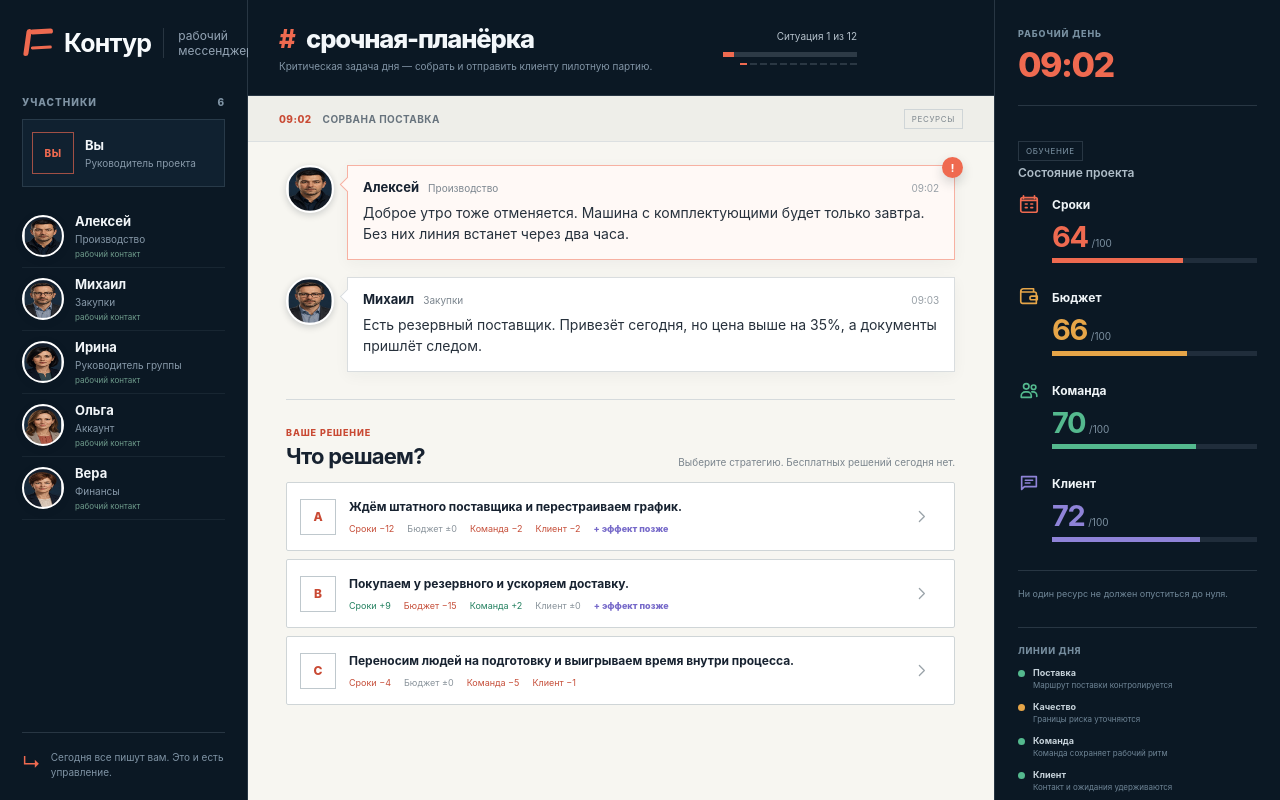
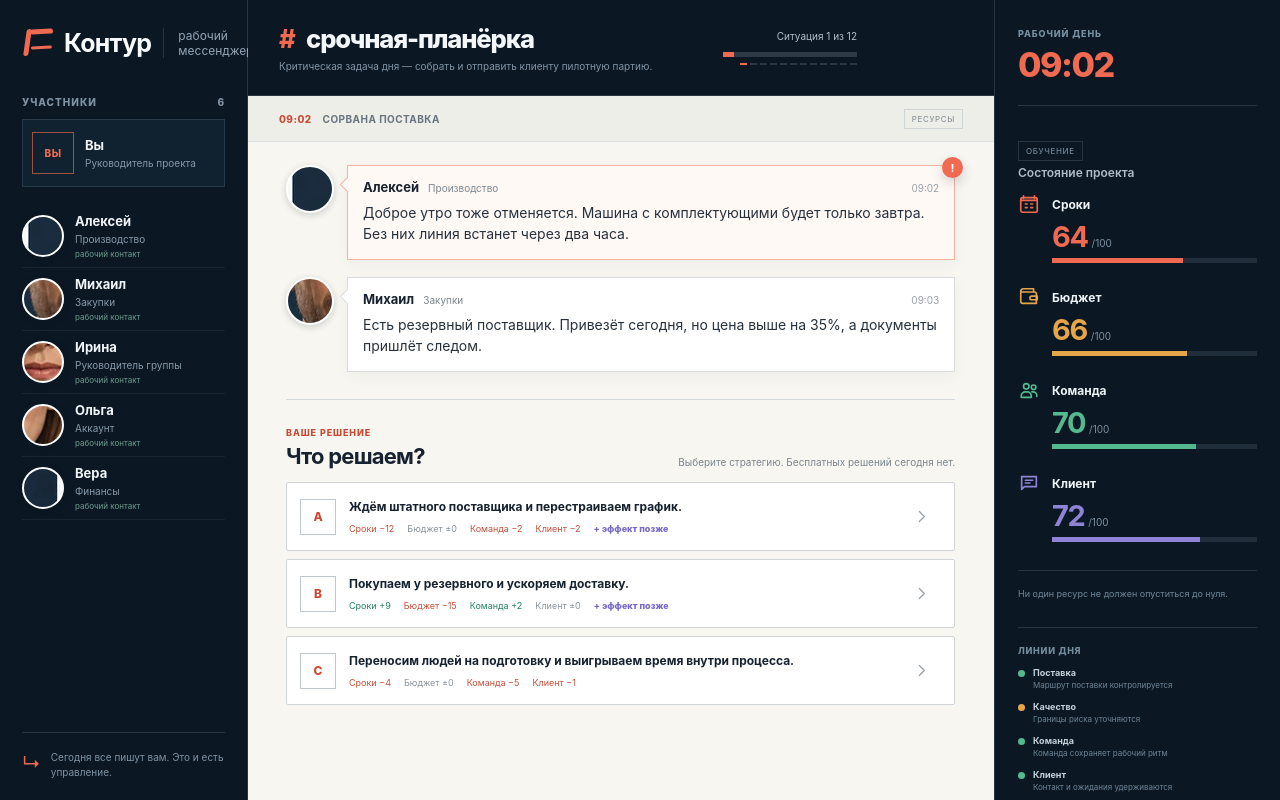
Before and after one commit to corvonerokronosis/urgent-planning-meeting, a React (Vite) app: page / in a window 1280 px wide. Both pictures are taken after a click on the button "Начать рабочий день". Built offline with nearby package versions, Linux system fonts and the light colour scheme.

Commit message:
Fix avatar aspect ratio
Preserve the portrait sprite proportions while cropping it inside circular avatar frames.

```diff
--- a/src/styles/global.css
+++ b/src/styles/global.css
@@ -598,7 +598,7 @@ a:focus-visible {
   border: 2px solid #fff;
   border-radius: 50%;
   background-repeat: no-repeat;
-  background-size: 500% 100%;
+
   background-color: #1a2c3b;
   box-shadow: 0 2px 7px rgba(12, 22, 31, 0.18);
 }
```
